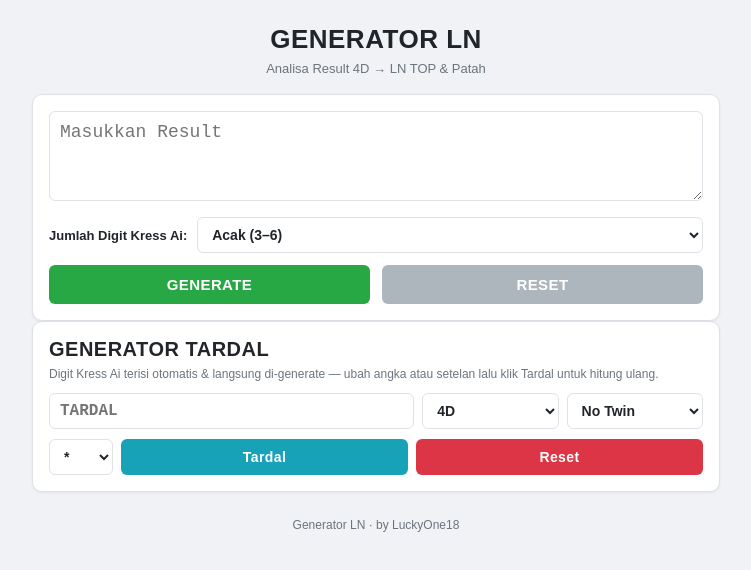
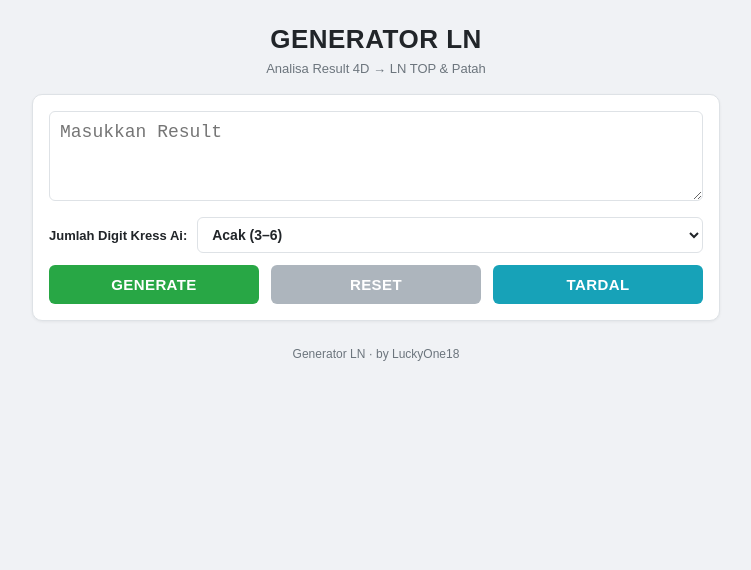
Before and after one commit to luckyone18/ln-generator, a Next.js app: page / in a window 1280 px wide. Shown: the top 570 px of the page, without its empty margins (264-1015 px from the left). Built offline with nearby package versions, Linux system fonts and the light colour scheme.

Commit message:
Tardal jadi bagian Generator LN: auto-muncul setelah generate, tombol TARDAL untuk buka manual

```diff
--- a/app/globals.css
+++ b/app/globals.css
@@ -464,6 +464,9 @@ body {
 .btnInfo:hover {
   background: #138496;
 }
+.btnInfoActive {
+  box-shadow: inset 0 0 0 2px rgba(255, 255, 255, 0.45);
+}
 .btnRed {
   background: var(--red);
   color: #fff;
--- a/app/page.js
+++ b/app/page.js
@@ -152,6 +152,7 @@ export default function Page() {
   const [showLN, setShowLN] = useState(false); // LN hidden until "TAMPILKAN LN"
   const [tardalDigits, setTardalDigits] = useState(""); // auto-filled from kress
   const [tardalToken, setTardalToken] = useState(0); // naik tiap generate -> auto tardal
+  const [tardalOpen, setTardalOpen] = useState(false); // tardal terlihat setelah generate / tombol TARDAL
 
   function onChange(e) {
     setRaw(e.target.value.replace(/[^\d\n\r]/g, ""));
@@ -213,6 +214,7 @@ export default function Page() {
       }
       // Picu auto-generate tardal dari digit kress terbaru.
       setTardalToken((t) => t + 1);
+      setTardalOpen(true); // tardal menjadi bagian dari hasil generate
     }, 600);
   }
 
@@ -222,6 +224,7 @@ export default function Page() {
     setSelected(new Set());
     setKressOpt("");
     setShowLN(false);
+    setTardalOpen(false);
     setBusy(false);
   }
 
@@ -282,6 +285,14 @@ export default function Page() {
             disabled={busy}
           >
             RESET
+          </button>
+          <button
+            type="button"
+            className={"btn btnInfo" + (tardalOpen ? " btnInfoActive" : "")}
+            onClick={() => setTardalOpen((v) => !v)}
+            title="Tampilkan/sembunyikan Generator Tardal"
+          >
+            TARDAL
           </button>
         </div>
         {busy && <p className="loading">MEMPROSES ANALISA PREDIKSI...</p>}
@@ -394,11 +405,13 @@ export default function Page() {
         </section>
       )}
 
-      <TardalSection
-        digits={tardalDigits}
-        onDigitsChange={setTardalDigits}
-        autoToken={tardalToken}
-      />
+      {tardalOpen && (
+        <TardalSection
+          digits={tardalDigits}
+          onDigitsChange={setTardalDigits}
+          autoToken={tardalToken}
+        />
+      )}
 
       <footer className="foot">Generator LN · by LuckyOne18</footer>
     </main>
```
